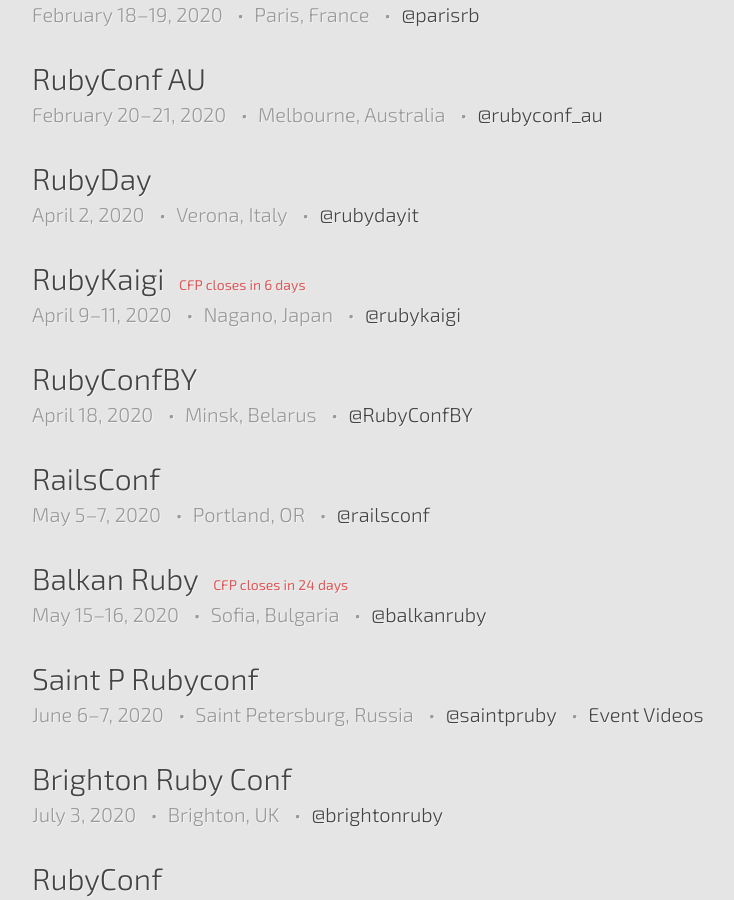
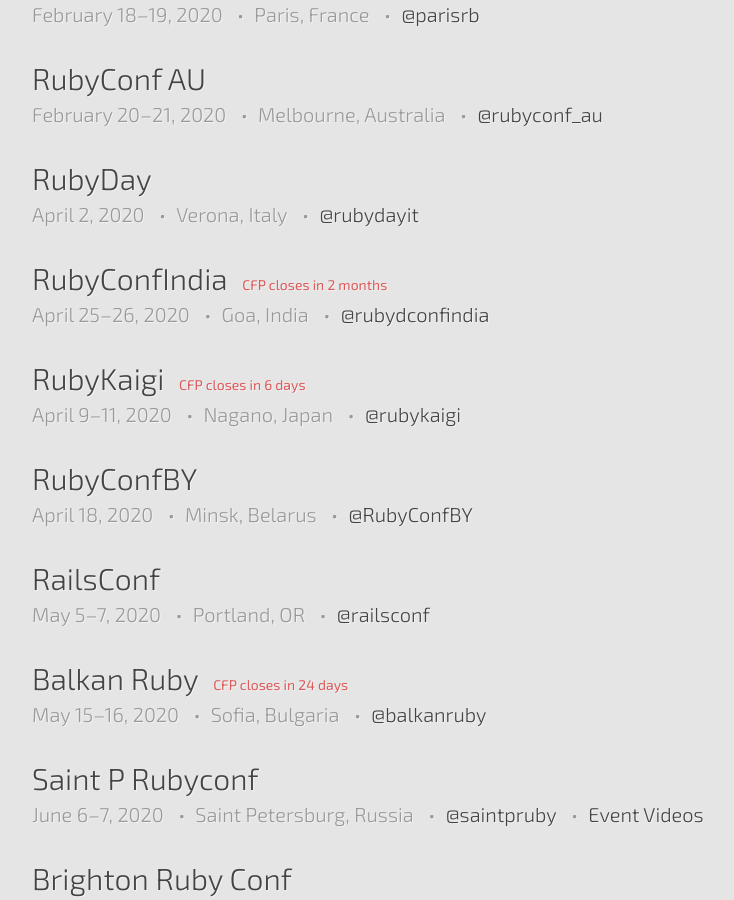
Before and after one commit to ruby-conferences/ruby-conferences.github.io, a Jekyll site: the page built from index.html, in a window 1280 px wide and 900 px high, scrolled down 702 px. Shown: the whole window, without its empty margins (208-942 px from the left). Built offline with Jekyll 4.4.1, drawn with Linux system fonts in a browser that asks for light colours.

Commit message:
Add RubyconfIndia 2020 details

```diff
--- a/_data/conferences.yml
+++ b/_data/conferences.yml
@@ -1863,6 +1863,15 @@
   cfp_phrase: CFP closes
   cfp_date: 2019-11-30
 
+- name: RubyConfIndia
+  location: Goa, India
+  start_date: 2020-04-25
+  end_date: 2020-04-26
+  url: https://rubyconfindia.org
+  twitter: rubydconfindia
+  cfp_phrase: CFP closes
+  cfp_date: 2020-02-29
+
 - name: RubyKaigi
   location: Nagano, Japan
   start_date: 2020-04-09
```
